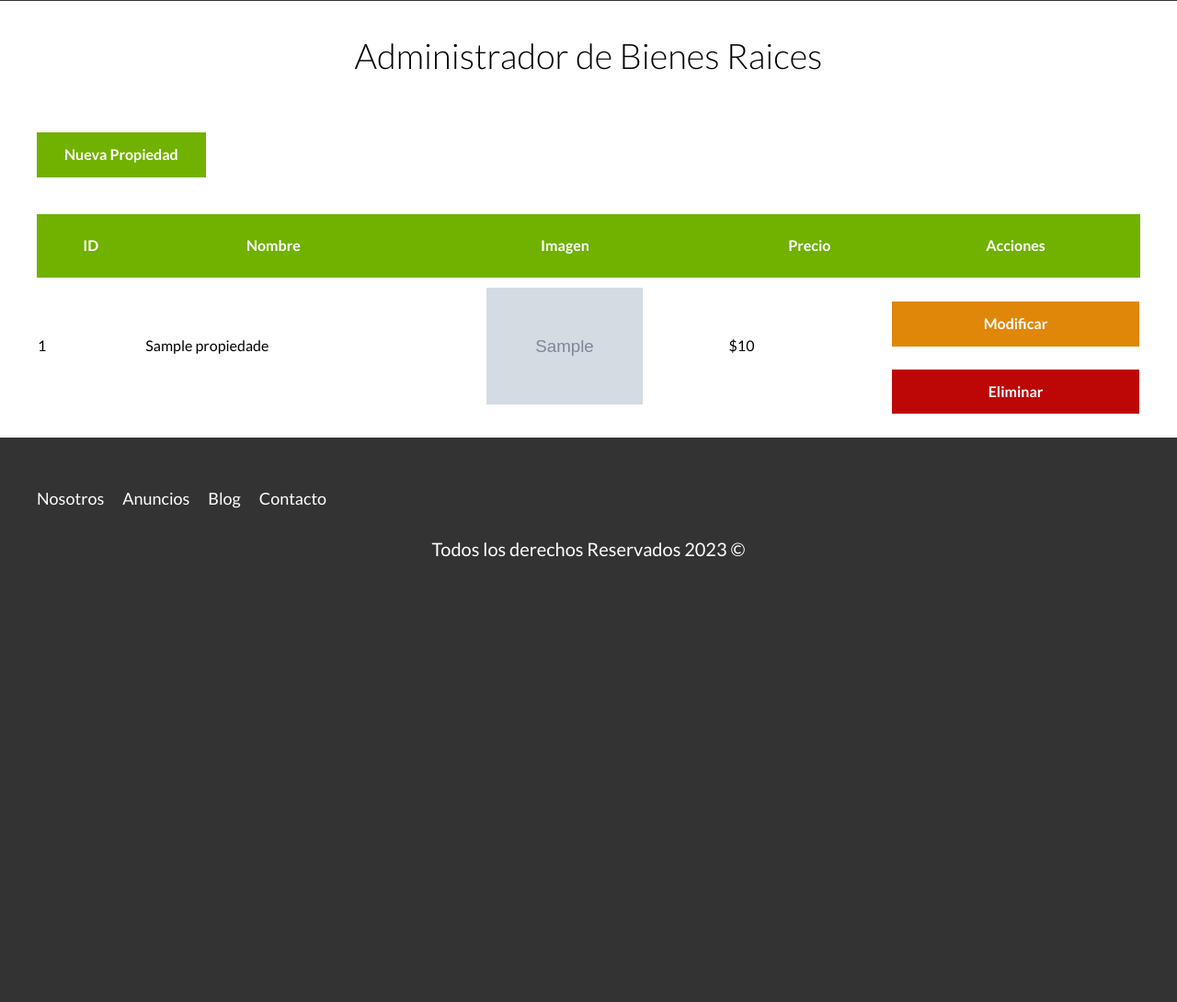
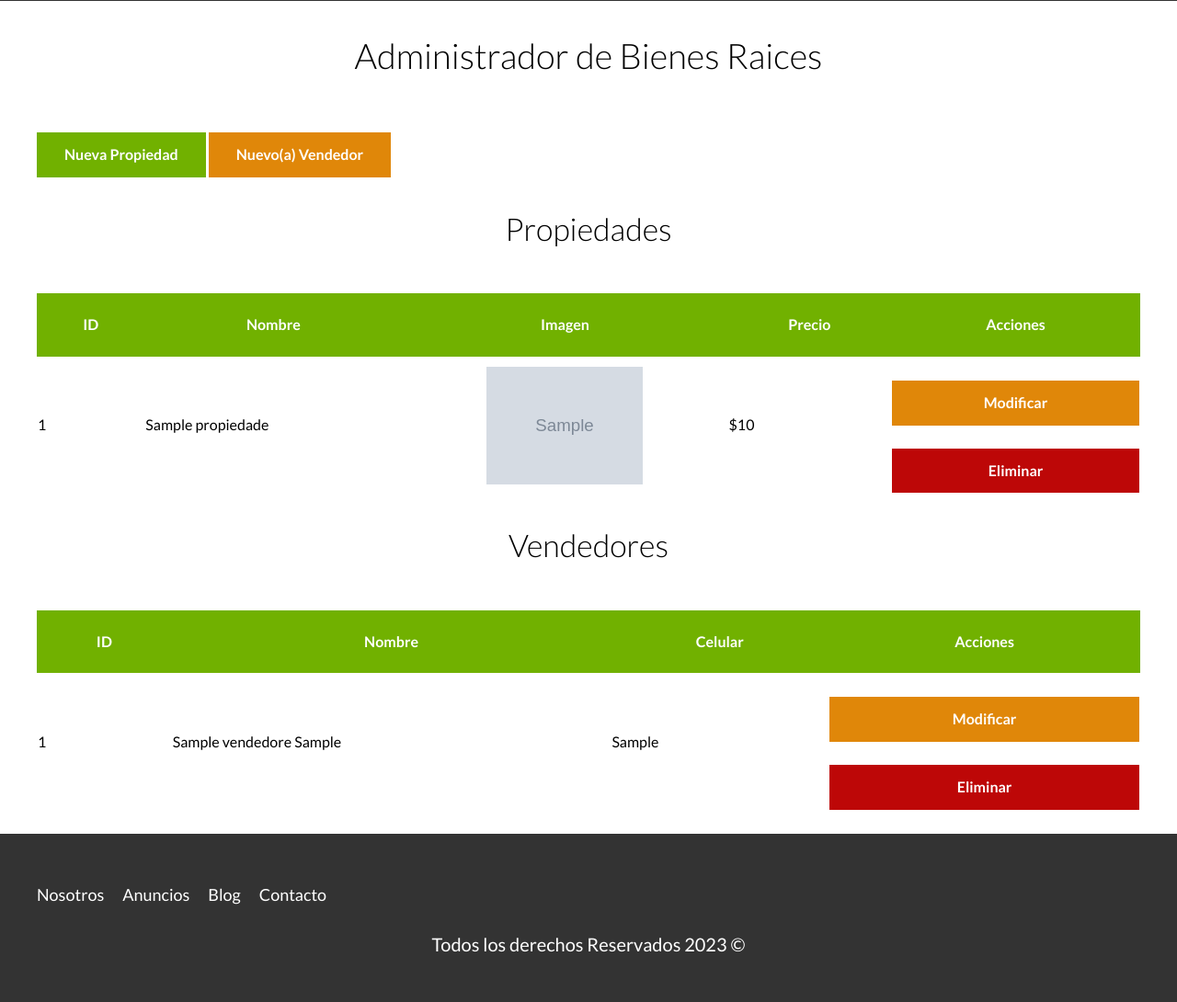
Before and after one commit to BryanLlana/BienesRaices, a PHP site: page /admin/index.php in a window 1280 px wide. Shown: the part 369-1459 px from the top of the page at 92% size. Before the commit the page ends 975 px from the top, so only its background shows below. Run offline with PHP 8.4, Linux system fonts and the light colour scheme; the visitor is signed in with stand-in values (Sample User, id 1); tables that the repository leaves empty or names only in its code hold one stand-in row (values such as "Sample post"); grey boxes marked "Sample" are stand-in pictures.

Commit message:
CRUD vendedores terminado

```diff
--- a/admin/index.php
+++ b/admin/index.php
@@ -1,6 +1,8 @@
 <?php
 require '../includes/app.php';
+
 use App\Propiedad;
+use App\Vendedor;
 
 //* VERIFICAR AUTENTICACION
 if (!estaAutenticado()) {
@@ -10,19 +12,32 @@
 //* IMPLEMENTAR UN METODO PARA OBTENER PROPIEDADES
 $propiedades = Propiedad::all();
 
+//* OBTENER VENDEDORES
+$vendedores = Vendedor::all();
+
 //* MOSTRAR MENSAJE CONDICIONAL
 $resultado = $_GET["resultado"] ?? null;
 
 //* ELIMINAR PROPIEDAD
 if ($_SERVER['REQUEST_METHOD'] === 'POST') {
-    $idPropiedad = filter_var($_POST['id'], FILTER_VALIDATE_INT);
+  $idPropiedad = filter_var($_POST['idPropiedad'], FILTER_VALIDATE_INT);
+  $idVendedor = filter_var($_POST['idVendedor'], FILTER_VALIDATE_INT);
 
   if ($idPropiedad) {
     $propiedad = Propiedad::find($idPropiedad);
     $resultadoPropiedadEliminado = $propiedad->eliminar();
 
     if ($resultadoPropiedadEliminado) {
-        header ('Location: /bienesraices/admin/index.php?resultado=3');
+      header('Location: /bienesraices/admin/index.php?resultado=3');
+    }
+  }
+
+  if ($idVendedor) {
+    $vendedor = Vendedor::find($idVendedor);
+    $resultadoVendedorEliminado = $vendedor->eliminar();
+
+    if ($resultadoVendedorEliminado) {
+      header('Location: /bienesraices/admin/index.php?resultado=3');
     }
   }
 }
@@ -36,14 +51,17 @@
   <h1>Administrador de Bienes Raices</h1>
 
   <?php if (intval($resultado) === 1) { ?>
-          <p class="alerta exito">Propiedad Creada Correctamente</p>
+    <p class="alerta exito">Creado Correctamente</p>
   <?php } else if (intval($resultado) === 2) { ?>
-          <p class="alerta exito">Propiedad Modificada Correctamente</p>
+    <p class="alerta exito">Modificado Correctamente</p>
   <?php } else if (intval($resultado) === 3) { ?>
-          <p class="alerta exito">Propiedad Eliminada Correctamente</p>
+    <p class="alerta exito">Eliminado Correctamente</p>
   <?php } ?>
 
   <a href="/bienesraices/admin/propiedades/crear.php" class="btn-verde">Nueva Propiedad</a>
+  <a href="/bienesraices/admin/vendedores/crear.php" class="btn-amarillo">Nuevo(a) Vendedor</a>
+
+  <h2>Propiedades</h2>
 
   <table class="propiedades">
     <thead>
@@ -56,7 +74,7 @@
       </tr>
     </thead>
     <tbody>
-            <?php foreach($propiedades as $propiedad) { ?>
+      <?php foreach ($propiedades as $propiedad) { ?>
         <tr>
           <td><?php echo $propiedad->getId() ?></td>
           <td><?php echo $propiedad->getNombre() ?></td>
@@ -65,8 +83,37 @@
           <td>
             <a href="/bienesraices/admin/propiedades/actualizar.php?id=<?php echo $propiedad->getId() ?>" class="btn-amarillo-block">Modificar</a>
             <form method="post" class="w-100">
-                    <input type="hidden" name="id" value="<?php echo $propiedad->getId() ?>">
-                    <input type="submit" class="btn-rojo-block" value="Eliminar"/>
+              <input type="hidden" name="idPropiedad" value="<?php echo $propiedad->getId() ?>">
+              <input type="submit" class="btn-rojo-block" value="Eliminar" />
+            </form>
+          </td>
+        </tr>
+      <?php } ?>
+    </tbody>
+  </table>
+
+  <h2>Vendedores</h2>
+
+  <table class="propiedades">
+    <thead>
+      <tr>
+        <th>ID</th>
+        <th>Nombre</th>
+        <th>Celular</th>
+        <th>Acciones</th>
+      </tr>
+    </thead>
+    <tbody>
+      <?php foreach ($vendedores as $vendedor) { ?>
+        <tr>
+          <td><?php echo $vendedor->getId() ?></td>
+          <td><?php echo $vendedor->getNombre() . " " . $vendedor->getApellido() ?></td>
+          <td><?php echo $vendedor->getCelular() ?></td>
+          <td>
+            <a href="/bienesraices/admin/vendedores/actualizar.php?id=<?php echo $vendedor->getId() ?>" class="btn-amarillo-block">Modificar</a>
+            <form method="post" class="w-100">
+              <input type="hidden" name="idVendedor" value="<?php echo $vendedor->getId() ?>">
+              <input type="submit" class="btn-rojo-block" value="Eliminar" />
             </form>
           </td>
         </tr>
@@ -76,8 +123,5 @@
 </main>
 
 <?php
-  //* CERRAR LA CONEXION
-  mysqli_close($db);
-
 incluirTemplate('footer');
 ?>
--- a/clases/Vendedor.php
+++ b/clases/Vendedor.php
@@ -2,7 +2,8 @@
 
 namespace App;
 
-class Vendedor extends ActiveRecord {
+class Vendedor extends ActiveRecord
+{
   protected static $tabla = 'vendedores';
   protected static $columnasDB = ['id', 'nombre', 'apellido', 'celular'];
 
@@ -16,6 +17,24 @@ class Vendedor extends ActiveRecord {
     $this->nombre = $args['nombre'] ?? '';
     $this->apellido = $args['apellido'] ?? '';
     $this->celular = $args['celular'] ?? '';
+  }
+
+  public function validar()
+  {
+    //* VALIDAR FORMULARIO
+    if (!$this->nombre) {
+      array_push(self::$errores, "Debes añadir un nombre");
+    }
+
+    if (!$this->apellido) {
+      array_push(self::$errores, "Debes añadir un apellido");
+    }
+
+    if (!preg_match('/[0-9]{9}/', $this->celular)) {
+      array_push(self::$errores, "Agregue un número de celular válido");
+    }
+
+    return self::$errores;
   }
 
   //* GETTER AND SETTER
```
Also changed, not shown: admin/vendedores/actualizar.php (added, +72 -0 lines), admin/vendedores/crear.php (added, +65 -0 lines). Lines whose indentation alone changed are shown as unchanged.
